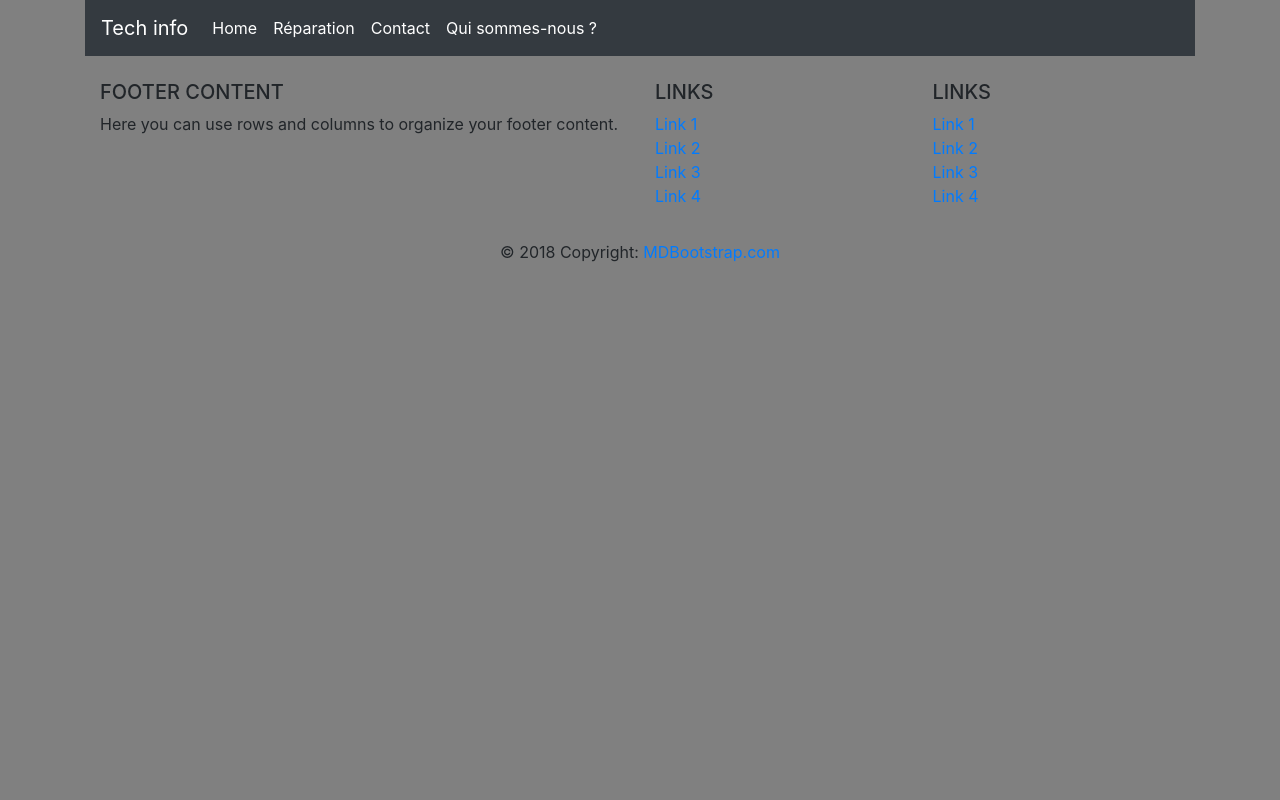
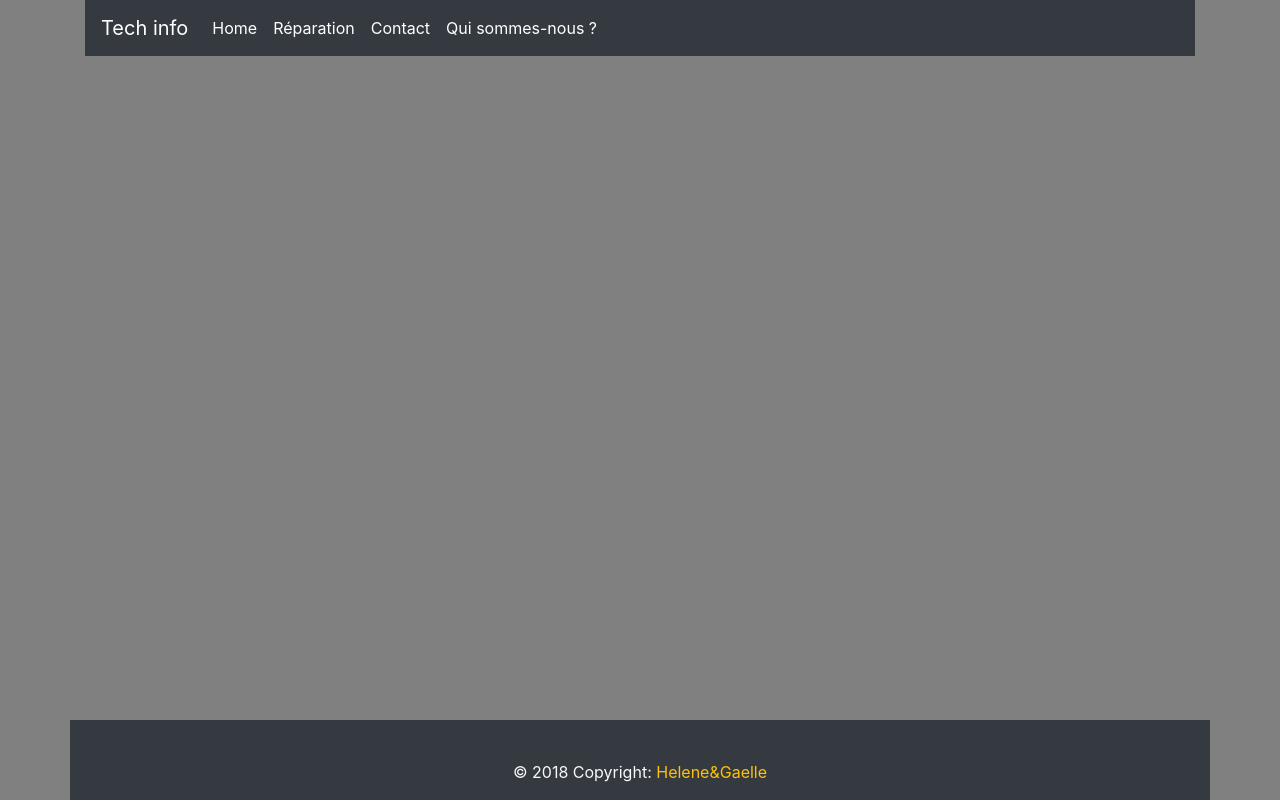
Before and after one commit to HeleneWWW/TechInfoProject, a PHP site: page /headerfooter.php in a window 1280 px wide. Run offline with PHP 8.4, Linux system fonts and the light colour scheme.

Commit message:
ldfndgbkjgnb

```diff
--- a/headerfooter.php
+++ b/headerfooter.php
@@ -37,86 +37,26 @@
 
 </header>
 </div>
-<div class='container w-100 h-25 '>
+<div class='container w-100 h-15 fixed-bottom bg-dark text-light justify-center '>
 <footer class="page-footer font-small blue pt-4">
 
   <!-- Footer Links -->
   <div class="container-fluid text-center text-md-left">
 
-    <!-- Grid row -->
+
     <div class="row">
 
-      <!-- Grid column -->
-      <div class="col-md-6 mt-md-0 mt-3">
 
-        <!-- Content -->
-        <h5 class="text-uppercase">Footer Content</h5>
-        <p>Here you can use rows and columns to organize your footer content.</p>
-
-      </div>
-      <!-- Grid column -->
-
-      <hr class="clearfix w-100 d-md-none pb-3">
-
-      <!-- Grid column -->
-      <div class="col-md-3 mb-md-0 mb-3">
-
-        <!-- Links -->
-        <h5 class="text-uppercase">Links</h5>
-
-        <ul class="list-unstyled">
-          <li>
-            <a href="#!">Link 1</a>
-          </li>
-          <li>
-            <a href="#!">Link 2</a>
-          </li>
-          <li>
-            <a href="#!">Link 3</a>
-          </li>
-          <li>
-            <a href="#!">Link 4</a>
-          </li>
-        </ul>
-
-      </div>
-      <!-- Grid column -->
-
-      <!-- Grid column -->
-      <div class="col-md-3 mb-md-0 mb-3">
-
-        <!-- Links -->
-        <h5 class="text-uppercase">Links</h5>
-
-        <ul class="list-unstyled">
-          <li>
-            <a href="#!">Link 1</a>
-          </li>
-          <li>
-            <a href="#!">Link 2</a>
-          </li>
-          <li>
-            <a href="#!">Link 3</a>
-          </li>
-          <li>
-            <a href="#!">Link 4</a>
-          </li>
-        </ul>
-
-      </div>
-      <!-- Grid column -->
 
     </div>
-    <!-- Grid row -->
+
 
   </div>
-  <!-- Footer Links -->
 
-  <!-- Copyright -->
   <div class="footer-copyright text-center py-3">© 2018 Copyright:
-    <a href="https://mdbootstrap.com/education/bootstrap/"> MDBootstrap.com</a>
+    <a class='text-warning' href="https://mdbootstrap.com/education/bootstrap/"> Helene&Gaelle</a>
   </div>
-  <!-- Copyright -->
+
 
 </footer>
 </div>
```
